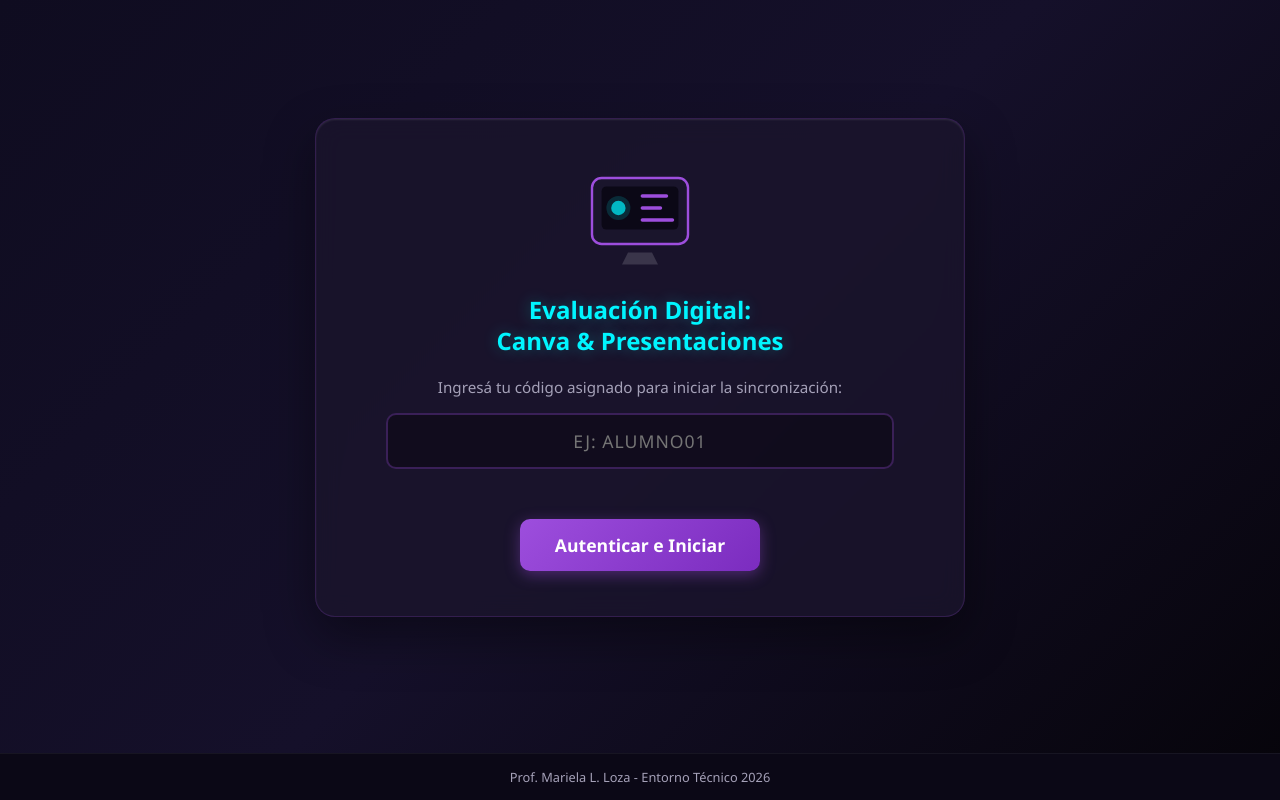
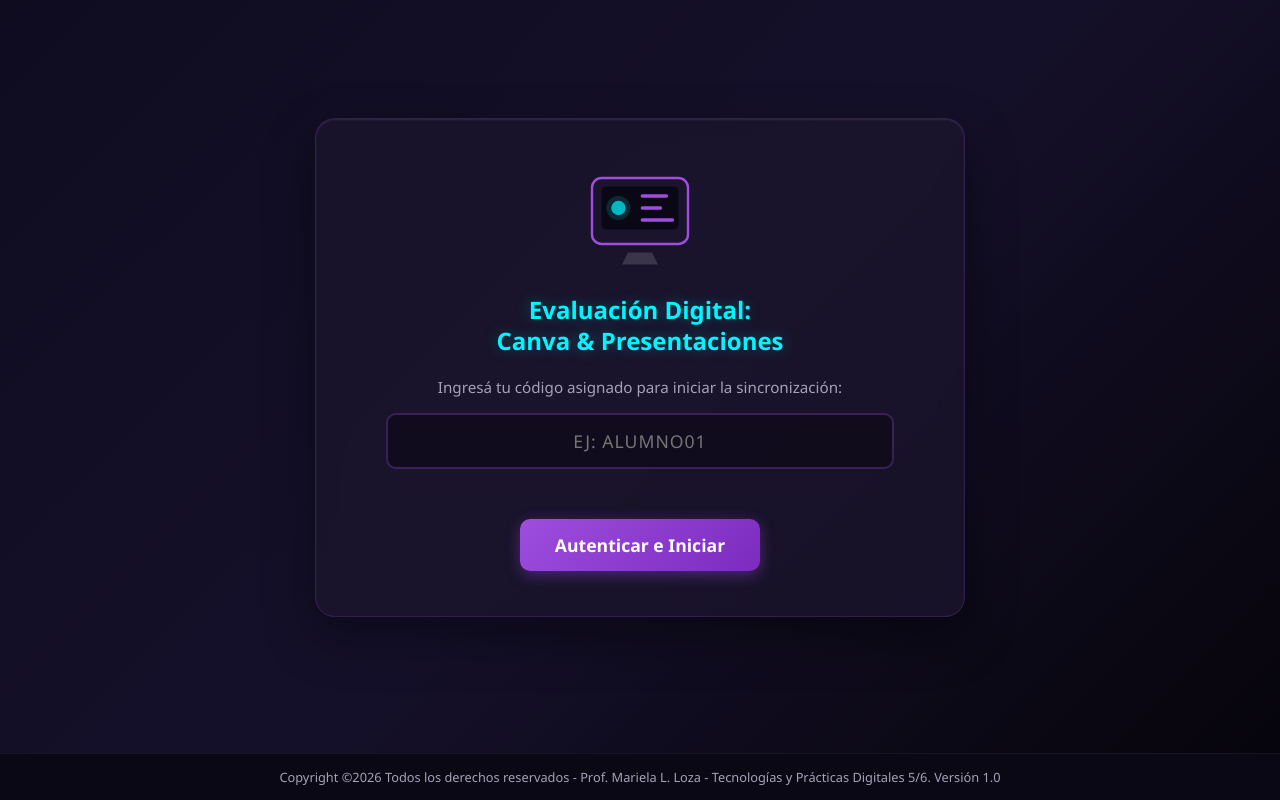
Before and after one commit to laudelina9/canva3_1, a plain HTML site: page index.html in a window 1280 px wide. Drawn offline with Linux system fonts and the light colour scheme.

Commit message:
Update index.html

```diff
--- a/index.html
+++ b/index.html
@@ -407,7 +407,7 @@
     </main>
 
     <footer class="fixed-footer">
-        Prof. Mariela L. Loza - Entorno Técnico 2026
+        Copyright ©2026 Todos los derechos reservados - Prof. Mariela L. Loza - Tecnologías y Prácticas Digitales 5/6. Versión 1.0
     </footer>
 
     <script>
```
